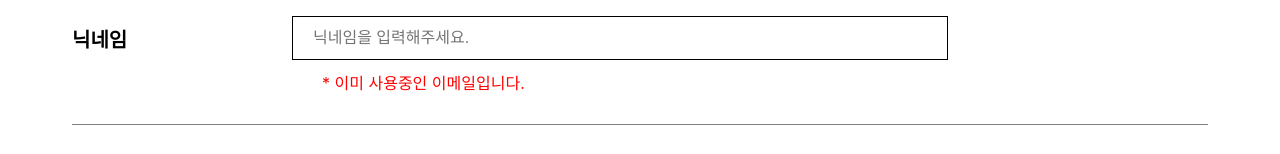
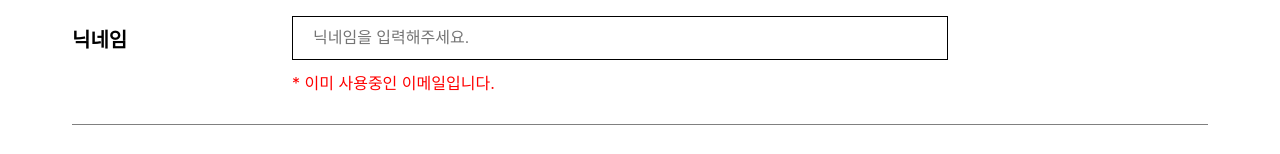
Before and after one commit to ffinal4/front-end, a React (Create React App) app: page /editprofile in a window 1280 px wide. Shown: the part 757-911 px from the top of the page. Built offline with nearby package versions, Linux system fonts and the light colour scheme; a web font is replaced by a local one.

Commit message:
PEEP-29 <개인정보 수정 페이지 css 부분 수정>

```diff
--- a/src/pages/EditProfilePage.tsx
+++ b/src/pages/EditProfilePage.tsx
@@ -187,7 +187,7 @@ const Content = styled.div`
   /* border: 1px solid blue; */
   width: 465px;
   height: 24px;
-  margin-left: 250px;
+  margin-left: 220px;
   color: red;
   margin-top: 10px;
   margin-bottom: 30px;
```
